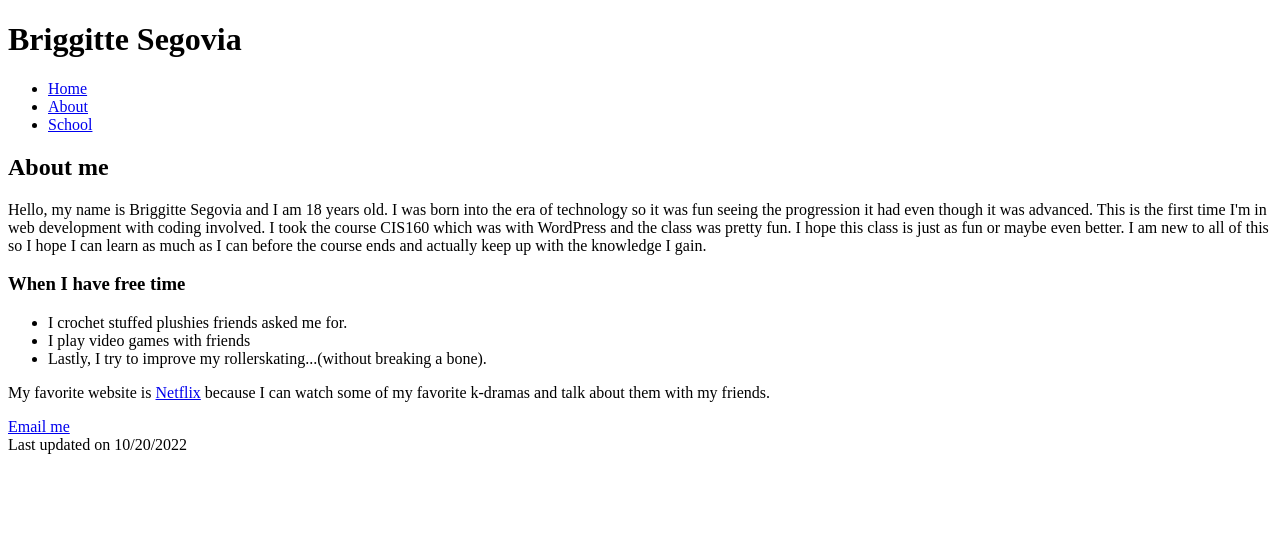
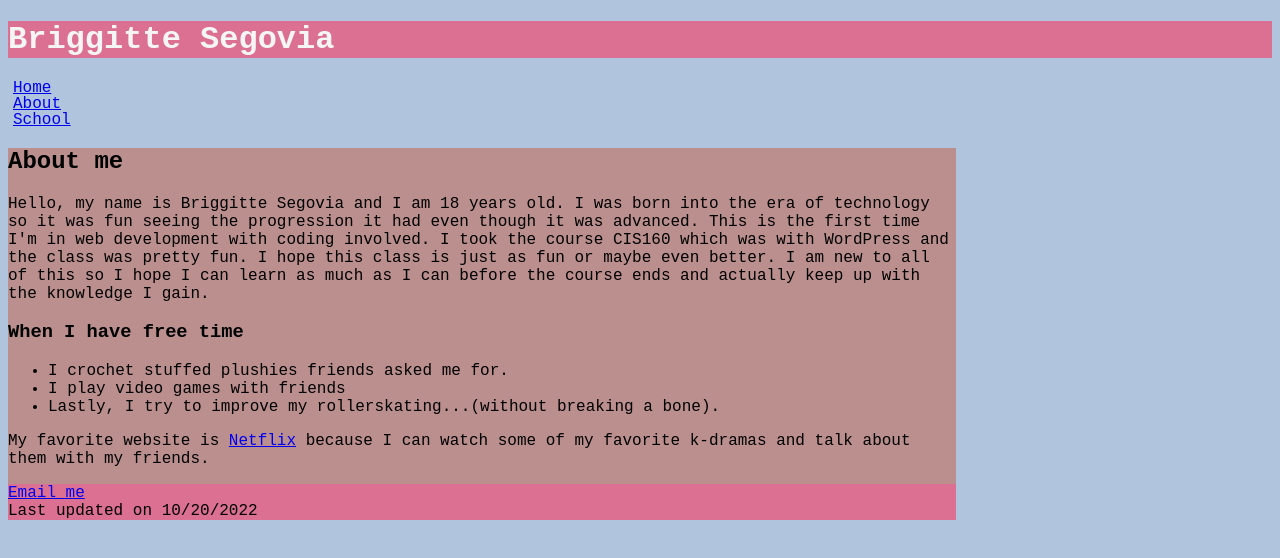
Before and after one commit to BriggitteS/project1, a plain HTML site: page index.html in a window 1280 px wide. Drawn offline with Linux system fonts and the light colour scheme.

Commit message:
Add files via upload
Date added (11/02/2022)

```diff
--- a/index.html
+++ b/index.html
@@ -1,11 +1,13 @@
-<!DOCTYPE html>
+ <!DOCTYPE html>
 <html lang="en">
 
 <head>
     <meta charset="utf-8" />
     <meta name="keywords"
           content="Briggitte, Segovia" />
+    <link href="main.css" rel="stylesheet">
     <title>Briggitte Segovia</title>
+
 </head>
 
 <body>
@@ -19,9 +21,10 @@
                 <li><a href="about.html">About</a></li>
                 <li><a href="school.html">School</a></li>
 
+
             </ul>
         </nav>
-    <article>
+    <section>
         <h2>About me</h2>
         <p>Hello, my name is Briggitte Segovia and I am 18 years old. I was born into the era of technology so it was fun seeing the progression it had even though it was advanced. This is the first time I'm in web development with coding involved. I took the course CIS160 which was with WordPress and the class was pretty fun. I hope this class is just as fun or maybe even better. I am new to all of this so I hope I can learn as much as I can before the course ends and actually keep up with the knowledge I gain.</p>
 
@@ -40,7 +43,7 @@
             <br>
             Last updated on 10/20/2022
         </footer>
-    </article>
+    </section>
 
 </body>
 
--- /dev/null
+++ b/main.css
@@ -0,0 +1,34 @@
+@charset "utf-8";
+
+
+
+body
+{
+    background:lightsteelblue;
+    font-family: monospace, fantasy, sans-serif;
+}
+
+header
+{
+    background-color:palevioletred;
+}
+
+h1{color:whitesmoke;}
+nav > ul
+{
+    line-height:1em;
+    list-style-type: none;
+    padding-left:5px;
+}
+
+section
+{
+    background-color:rosybrown;
+    width: 75%;
+    font-size:1.2;
+}
+
+footer
+{
+    background-color: palevioletred;
+}
```
Also changed, not shown: about.html (+4 -1 lines).
